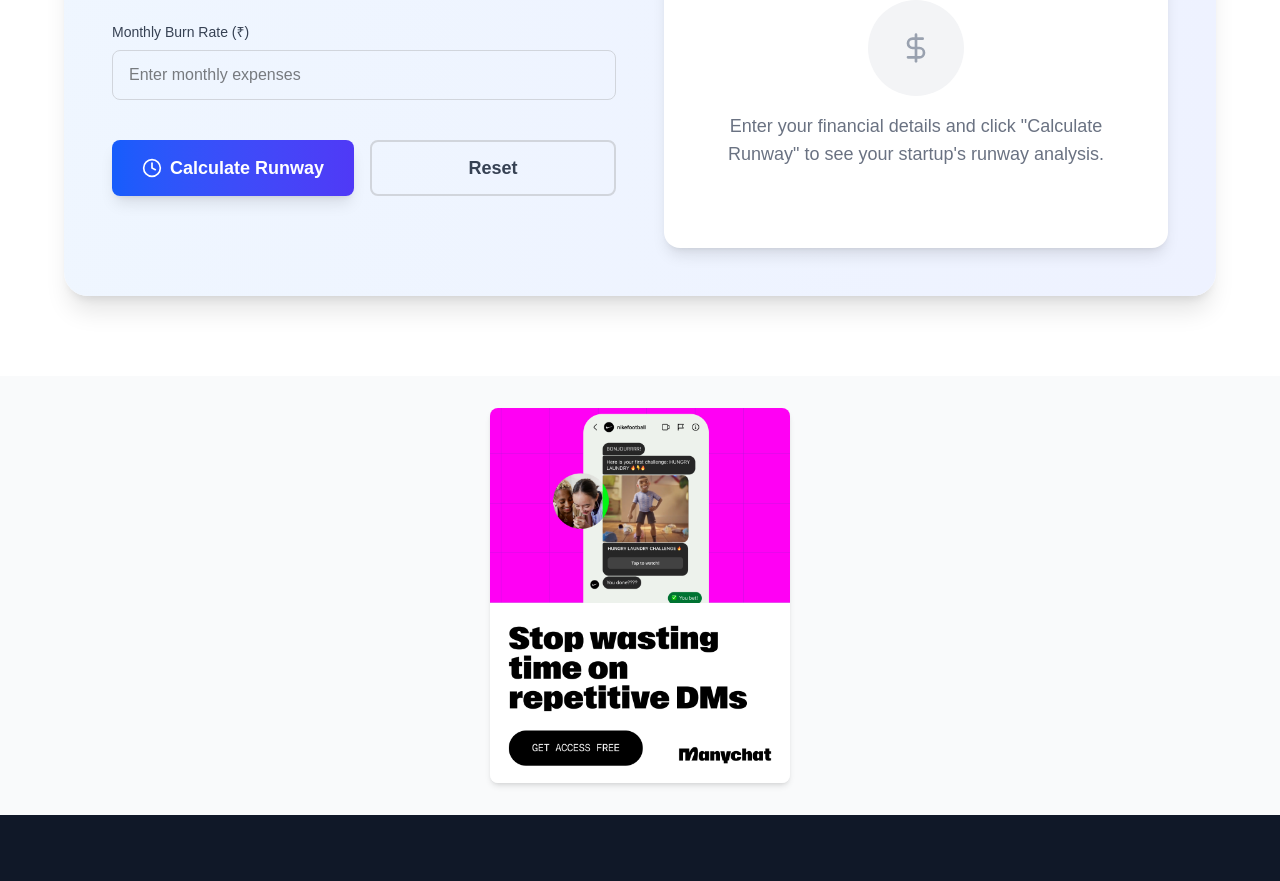
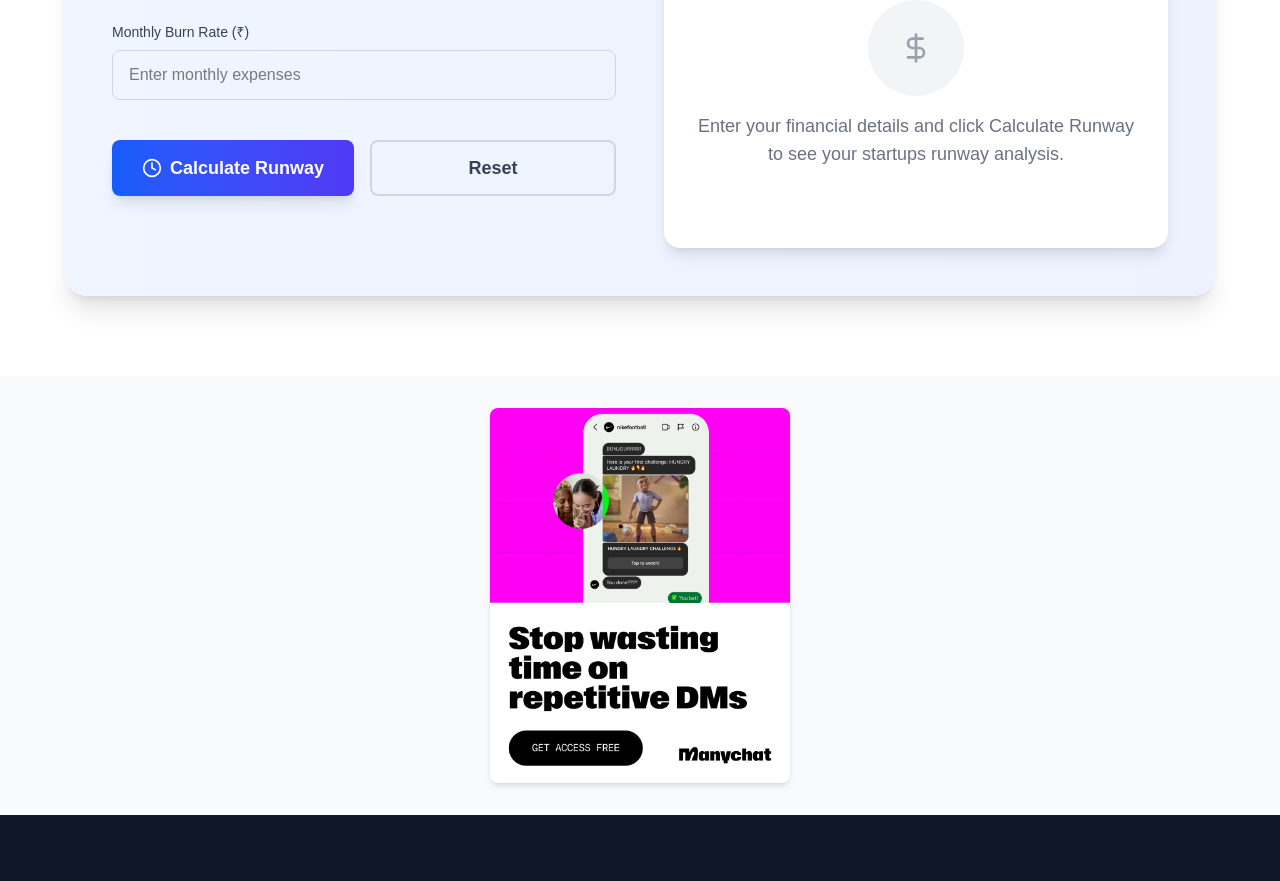
Before and after one commit to karthik449213/sip, a Next.js app: page /startup-runway-calculator in a window 1280 px wide. Shown: the part 2191-3072 px from the top of the page. Built offline with nearby package versions, Linux system fonts and the light colour scheme.

Commit message:
Update page.tsx

```diff
--- a/src/app/startup-runway-calculator/page.tsx
+++ b/src/app/startup-runway-calculator/page.tsx
@@ -2,8 +2,8 @@
 
 import React, { useState } from 'react'
 import Image from 'next/image'
-import { Calculator, TrendingUp, Menu, X, Mail, Phone, MapPin, ArrowLeft, Clock, DollarSign } from 'lucide-react'
-import { BarChart, Bar, XAxis, YAxis, CartesianGrid, Tooltip, Legend, ResponsiveContainer, LineChart, Line } from 'recharts'
+import { Calculator, Menu, X, Mail, Phone, MapPin, ArrowLeft, Clock, DollarSign } from 'lucide-react'
+import {  XAxis, YAxis, CartesianGrid, Tooltip, Legend, ResponsiveContainer, LineChart, Line } from 'recharts'
 import Link from 'next/link'
 import GifAd from "@/components/GifAd";
 
@@ -304,7 +304,7 @@ export default function StartupRunwayCalculatorPage() {
                         <DollarSign className="h-8 w-8 text-gray-400" />
                       </div>
                       <p className="text-gray-500 text-lg">
-                        Enter your financial details and click "Calculate Runway" to see your startup's runway analysis.
+                        Enter your financial details and click Calculate Runway to see your startups runway analysis.
                       </p>
                     </div>
                   )}
```
